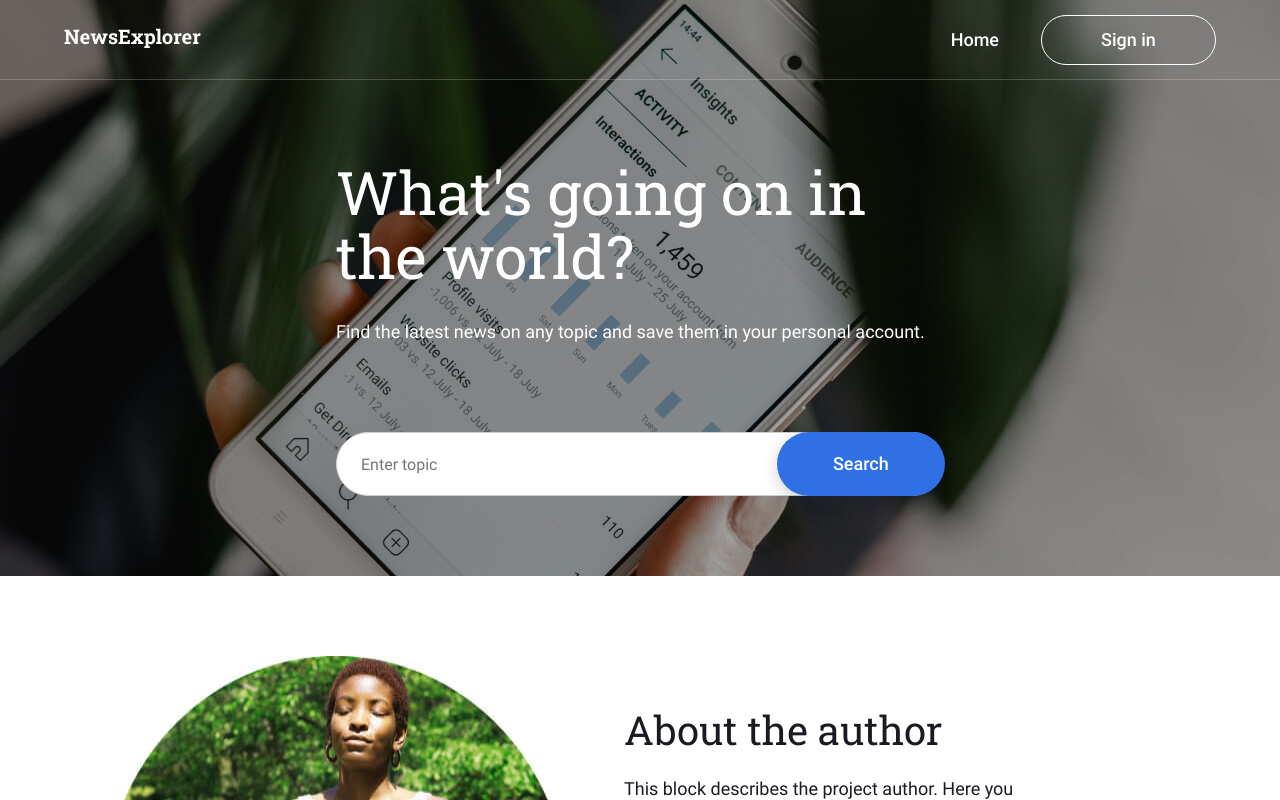
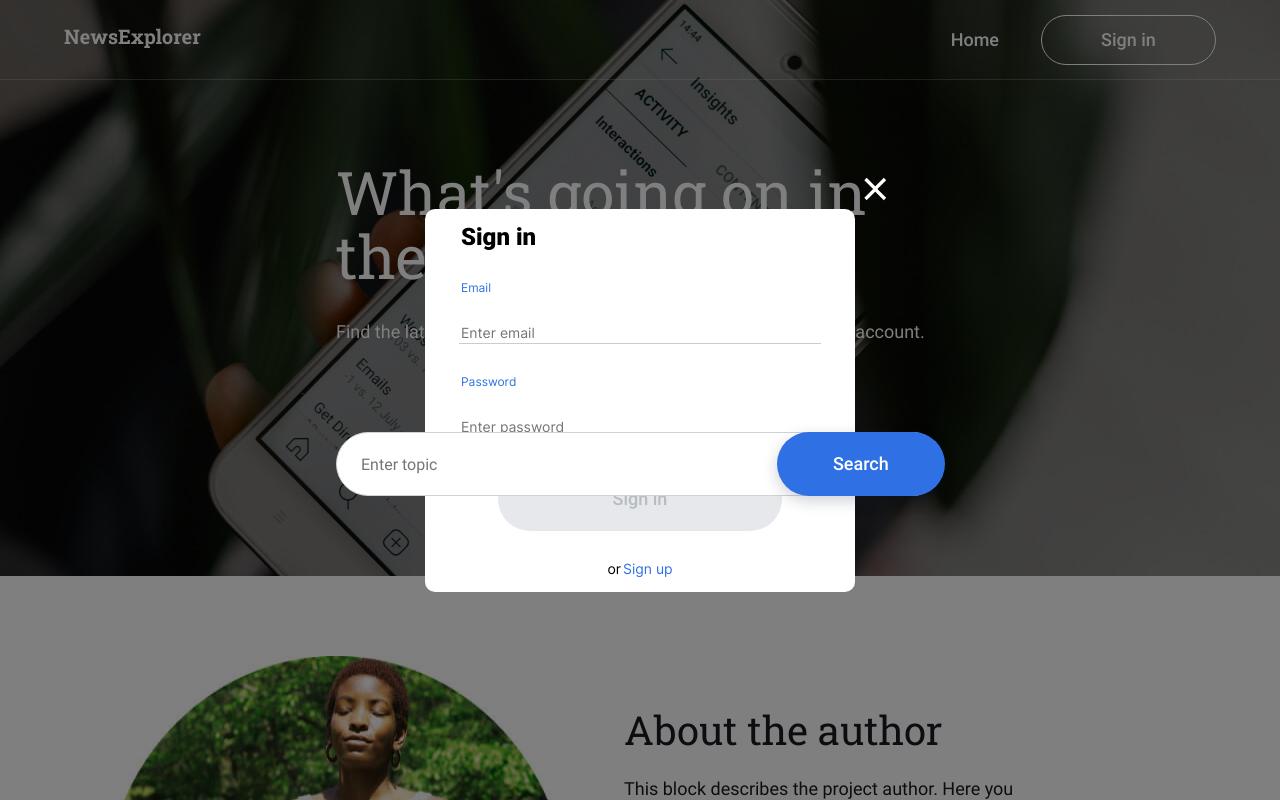
Before and after one commit to NatalieShamir/news-explorer-frontend, a React (Create React App) app: page / in a window 1280 px wide. Both pictures are taken after a click on the button "Sign in". Shown: the top 800 px of the page. Built offline with nearby package versions, Linux system fonts and the light colour scheme.

Commit message:
edit and add popup opening and closing functionality

```diff
--- a/src/components/Header/Header.js
+++ b/src/components/Header/Header.js
@@ -1,9 +1,43 @@
 import headerLogo from "../../images/header-min.svg";
-import React from "react";
+import React, { useEffect, useRef } from "react";
 import { NavLink } from 'react-router-dom';
-import "../Header/Header.css"
+import "../Header/Header.css";
+import SignIn from "../SignInPopup/SignInPopup";
 
-function Header({ onSignInClick }) {
+function Header() {
+
+    const [isSignInPopupOpen, setIsSignInPopupOpen] =
+        React.useState(false);
+
+    const ref = useRef()
+
+    function handleSignInClick() {
+        setIsSignInPopupOpen(true);
+    }
+
+    function closeSignInPopup() {
+        setIsSignInPopupOpen(false);
+    }
+
+    useEffect(() => {
+        function closeByEscape(e) {
+            if (e.key === "Escape") {
+                closeSignInPopup();
+            }
+        }
+        document.addEventListener("keydown", closeByEscape);
+        return () => document.removeEventListener("keydown", closeByEscape);
+    }, []);
+
+    useEffect(() => {
+        function handleClickOnOverlay(e) {
+            if (ref.current && !ref.current.contains(e.target)) {
+                closeSignInPopup()
+            }
+        }
+        document.addEventListener("click", handleClickOnOverlay)
+        return () => document.removeEventListener("click", handleClickOnOverlay);
+    }, [ref]);
 
     return (
         <header className="header">
@@ -20,10 +54,11 @@ function Header({ onSignInClick }) {
                     <NavLink to={"/"} className="header__home">
                         Home
                     </NavLink>
-                    <button className="header__button-signin" onClick={onSignInClick}>Sign in</button>
+                    <button className="header__button-signin" onClick={handleSignInClick}>Sign in</button>
                     <button className="header__button-menu"></button>
                 </div>
             </div >
+            <SignIn isOpen={isSignInPopupOpen} onClose={closeSignInPopup} ref={ref} />
         </header >
     );
 }
--- a/src/components/Main/Main.js
+++ b/src/components/Main/Main.js
@@ -3,57 +3,16 @@ import Parent from "../Parent/Parent";
 import Header from "../Header/Header";
 import SearchForm from "../SearchForm/SearchForm";
 import About from "../About/About";
-import Signin from "../SignInPopup/SignInPopup";
-import Signup from "../SignUpPopup/SignUpPopup";
-import RegistrationSuccessful from "../RegistrationSuccessful/RegistrationSuccessful";
-import {
-    Route, Routes
-} from 'react-router-dom';
-import { useEffect } from "react";
 
 
 function Main() {
-
-    const [isSignInPopupOpen, setIsSignInPopupOpen] =
-        React.useState(false);
-    const [isSignUpPopupOpen, setIsSignUpPopupOpen] =
-        React.useState(false);
-    const [isRegisterSuccessOpen, setIsRegisterSuccessOpen] =
-        React.useState(false);
-
-    function handleSignInClick() {
-        setIsSignInPopupOpen(true);
-    }
-
-    function closeAllPopups() {
-        setIsSignInPopupOpen(false);
-        setIsSignUpPopupOpen(false);
-        setIsRegisterSuccessOpen(false);
-    }
-
-    useEffect(() => {
-        function closeByEscape(e) {
-            if (e.key === "Escape") {
-                closeAllPopups();
-            }
-        }
-        document.addEventListener("keydown", closeByEscape);
-        return () => document.removeEventListener("keydown", closeByEscape);
-    }, []);
-
     return (
         <>
             <Parent>
-                <Header onSignInClick={handleSignInClick} onClose={closeAllPopups}
-                />
+                <Header />
                 <SearchForm />
             </Parent>
             <About />
-            <Routes>
-                <Route path="/signin" element={<Signin isOpen={isSignInPopupOpen} onClose={closeAllPopups} />} />
-                <Route path="/signup" element={<Signup isOpen={isSignUpPopupOpen} onClose={closeAllPopups} />} />
-            </Routes>
-            <RegistrationSuccessful isOpen={isRegisterSuccessOpen} onClose={closeAllPopups} />
         </>
     )
 }
--- a/src/components/RegistrationSuccessful/RegistrationSuccessful.js
+++ b/src/components/RegistrationSuccessful/RegistrationSuccessful.js
@@ -10,12 +10,12 @@ function RegistrationSuccessful({ isOpen, onClose }) {
                     onClick={onClose}
                     type="button"
                     aria-label="close"
-                    className="registraion-success__close-button"
+                    className="registration-success__close-button"
                 ></button>
                 <form className="registration-success__form">
                     <div className="registration-success__info">
                         <h3 className="registration-success__status">Registration successfully completed!</h3>
-                        <Link style={{ textDecoration: 'none' }} to="/signin" >
+                        <Link style={{ textDecoration: 'none' }} >
                             <p className="registration-success__link"> Sign in</p>
                         </Link>
                     </div>
--- a/src/components/SignInPopup/SignInPopup.js
+++ b/src/components/SignInPopup/SignInPopup.js
@@ -1,43 +1,57 @@
-import React, { useState } from 'react';
+import React, { useEffect } from 'react';
 import { Link } from 'react-router-dom';
 import "../SignInPopup/SignInPopup.css";
+import Signup from "../SignUpPopup/SignUpPopup";
 
-function Signin({ onSignin, isOpen, onClose }) {
-    const [email, setEmail] = useState("");
-    const [password, setPassword] = useState("");
+function Signin({ isOpen, onClose }) {
+    const [isSignUpPopupOpen, setIsSignUpPopupOpen] =
+        React.useState(false);
 
-    const handleSignin = (e) => {
-        e.preventDefault();
-        onSignin(email, password)
+    function handleSignUpClick() {
+        setIsSignUpPopupOpen(true);
     }
 
+    function closeSignUpPopup() {
+        setIsSignUpPopupOpen(false);
+    }
+
+    useEffect(() => {
+        function closeByEscape(e) {
+            if (e.key === "Escape") {
+                closeSignUpPopup();
+            }
+        }
+        document.addEventListener("keydown", closeByEscape);
+        return () => document.removeEventListener("keydown", closeByEscape);
+    }, []);
+
     return (
-        <div className={`${`signin `} ${isOpen ? "signin_open" : ""}`}>
-            <div className="signin__container">
+        <div className={`${`signin `} ${isOpen ? "signin_open" : ""}`} >
+            <div className="signin__container" >
                 <button
                     onClick={onClose}
                     type="button"
                     aria-label="close"
                     className="signin__close-button"
                 />
-                <form onSubmit={handleSignin} className="signin__form" >
+                <form className="signin__form" >
                     <h3 className="signin__form-title">Sign in</h3>
                     <label htmlFor="email" className="signin__form-label">Email</label>
-                    <input type="email" id="email-input" className="signin__form-input" placeholder="Enter email"
-                        value={email} onChange={e => setEmail(e.target.value)} />
+                    <input type="email" id="email-input" className="signin__form-input" placeholder="Enter email" />
                     <label htmlFor="password" className="signin__form-label">Password</label>
-                    <input type="password" id="password-input" className="signin__form-input" placeholder="Enter password" value={password} onChange={e => setPassword(e.target.value)} />
+                    <input type="password" id="password-input" className="signin__form-input" placeholder="Enter password" />
                     <button type="submit" className="signin__form-button signin__form-button_disabled">
                         Sign in
                     </button>
                     <div className="signin__signup">
                         <p className="signin__signup-text">or</p>
-                        <Link style={{ textDecoration: 'none' }} to="/signup" >
+                        <Link style={{ textDecoration: 'none' }} onClick={handleSignUpClick}>
                             <p className="signin__signup-link"> Sign up</p>
                         </Link>
                     </div>
                 </form>
             </div>
+            <Signup isOpen={isSignUpPopupOpen} onClose={closeSignUpPopup} />
         </div>
     )
 }
--- a/src/components/SignUpPopup/SignUpPopup.js
+++ b/src/components/SignUpPopup/SignUpPopup.js
@@ -1,16 +1,30 @@
-import React, { useState } from 'react';
+import React, { useEffect } from 'react';
 import { Link } from 'react-router-dom';
 import "../SignUpPopup/SignUpPopup.css";
+import RegistrationSuccessful from '../RegistrationSuccessful/RegistrationSuccessful';
 
-function Signup({ onSignup, isOpen, onClose }) {
-    const [email, setEmail] = useState("");
-    const [password, setPassword] = useState("");
-    const [username, setUsername] = useState("");
+function Signup({ isOpen, onClose }) {
+    const [isRegistrationSuccessfulPopupOpen, setIsRegistrationSuccessfulPopupOpen] =
+        React.useState(false);
 
-    const handleSignup = (e) => {
-        e.preventDefault();
-        onSignup(email, password, username)
+    function handleSignUpClick() {
+        setIsRegistrationSuccessfulPopupOpen(true);
     }
+
+    function closeRegistrationSuccessfulPopup() {
+        setIsRegistrationSuccessfulPopupOpen(false);
+    }
+
+    useEffect(() => {
+        function closeByEscape(e) {
+            if (e.key === "Escape") {
+                closeRegistrationSuccessfulPopup();
+            }
+        }
+        document.addEventListener("keydown", closeByEscape);
+        return () => document.removeEventListener("keydown", closeByEscape);
+    }, []);
+
     return (
         <div className={`${`signup `} ${isOpen ? "signup_open" : ""}`}>
             <div className="signup__container">
@@ -20,29 +34,28 @@ function Signup({ onSignup, isOpen, onClose }) {
                     aria-label="close"
                     className="signup__close-button"
                 />
-                <form onSubmit={handleSignup} className="signup__form" >
+                <form className="signup__form" >
                     <h3 className="signup__form-title">Sign up</h3>
                     <label htmlFor="email" className="signup__form-label">Email</label>
-                    <input type="email" id="email-input" className="signup__form-input" placeholder="Enter email"
-                        value={email} onChange={e => setEmail(e.target.value)} />
+                    <input type="email" id="email-input" className="signup__form-input" placeholder="Enter email" />
                     <label htmlFor="password" className="signup__form-label">Password</label>
-                    <input type="password" id="password-input" className="signup__form-input" placeholder="Enter password" value={password} onChange={e => setPassword(e.target.value)} />
-                    <label htmlFor="username" className="signup__label">Username</label>
-                    <input name="username" type="text" id="username-input" className="signup__input" placeholder="Enter your username" value={username}
-                        onChange={e => setUsername(e.target.value)} />
-                    <button type="submit" className="signup__form-button signup__form-button_disabled">
-                        Sign in
+                    <input type="password" id="password-input" className="signup__form-input" placeholder="Enter password" />
+                    <label htmlFor="username" className="signup__form-label">Username</label>
+                    <input name="username" type="text" id="username-input" className="signup__form-input" placeholder="Enter your username" />
+                    <button type="submit" className="signup__form-button" onClick={handleSignUpClick}>
+                        Sign up
                     </button>
                     <div className="signup__signin">
                         <p className="signup__signin-text">or</p>
-                        <Link style={{ textDecoration: 'none' }} to="/signin" >
+                        <Link style={{ textDecoration: 'none' }} >
                             <p className="signup__signin-link"> Sign in</p>
                         </Link>
                     </div>
                 </form>
             </div>
+            <RegistrationSuccessful isOpen={isRegistrationSuccessfulPopupOpen} onClose={closeRegistrationSuccessfulPopup} />
         </div>
     )
-}/*
-*/
+}
+
 export default Signup;
```
